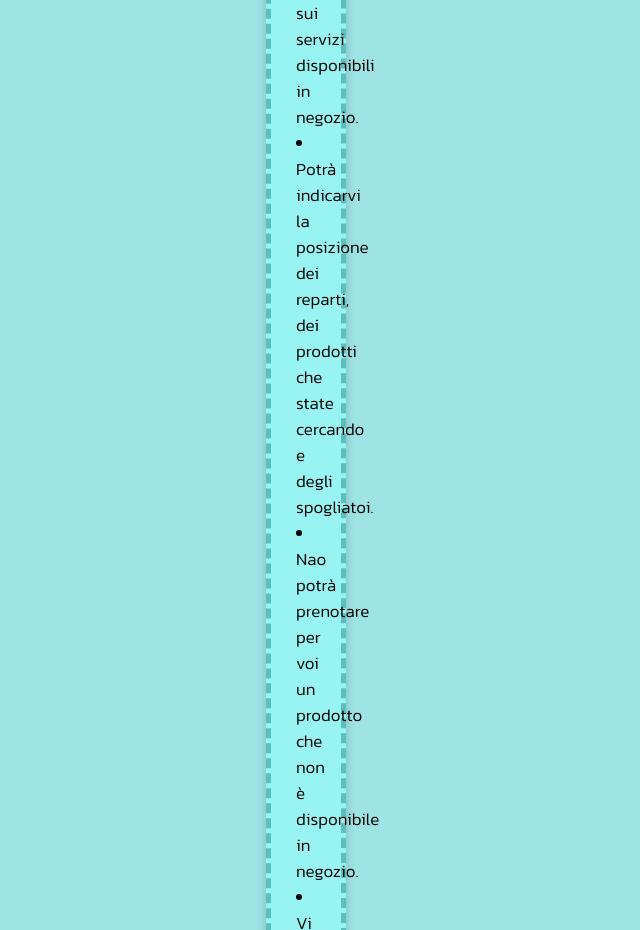
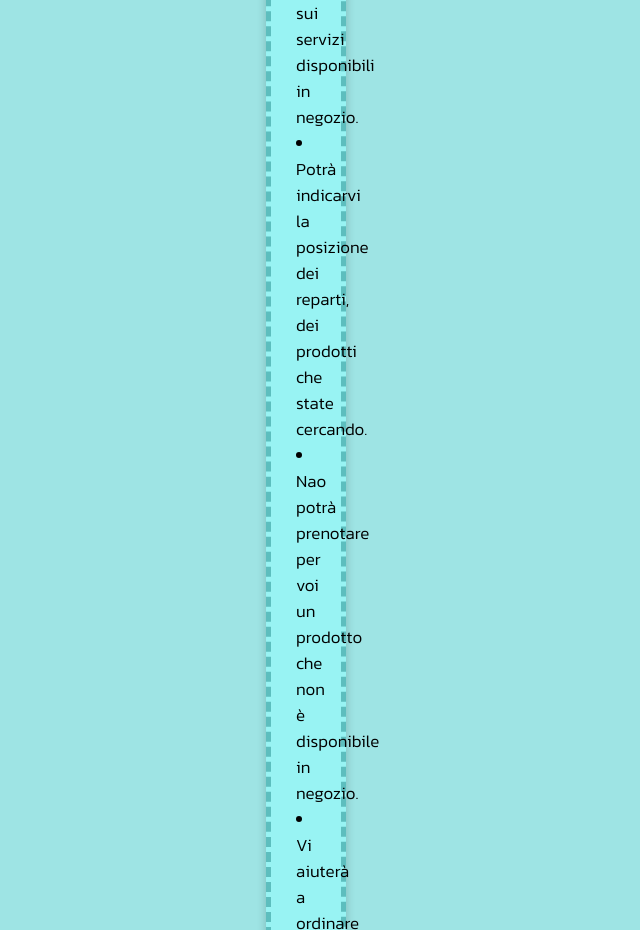
Before and after one commit to ITTGalilei/ITTGalilei.github.io, a plain HTML site: page cosarealiziamo.html in a window 1280 px wide. Shown: the part 2320-3250 px from the top of the page, without its empty margins (334-974 px from the left). Drawn offline with Linux system fonts and the light colour scheme.

Commit message:
Hotfix 0.2.3 - fix html
fix html

```diff
--- a/cosarealiziamo.html
+++ b/cosarealiziamo.html
@@ -39,7 +39,7 @@
         sarà in grado di:
         <li>Nao vi darà il benvenuto e vi chiederà come può aiutarvi.</li>
         <li>In base alle vostre esigenze, vi fornirà informazioni sui prodotti, sulle offerte e sui servizi disponibili in negozio.</li>
-        <li>Potrà indicarvi la posizione dei reparti, dei prodotti che state cercando e degli spogliatoi.</li>
+        <li>Potrà indicarvi la posizione dei reparti, dei prodotti che state cercando.</li>
         <li>Nao potrà prenotare per voi un prodotto che non è disponibile in negozio.</li>
         <li>Vi aiuterà a ordinare un prodotto online e a ritirarlo in negozio.</li>
         <li>Potrà rispondere alle vostre domande sui prodotti e sui servizi di Decathlon.</li>
```
